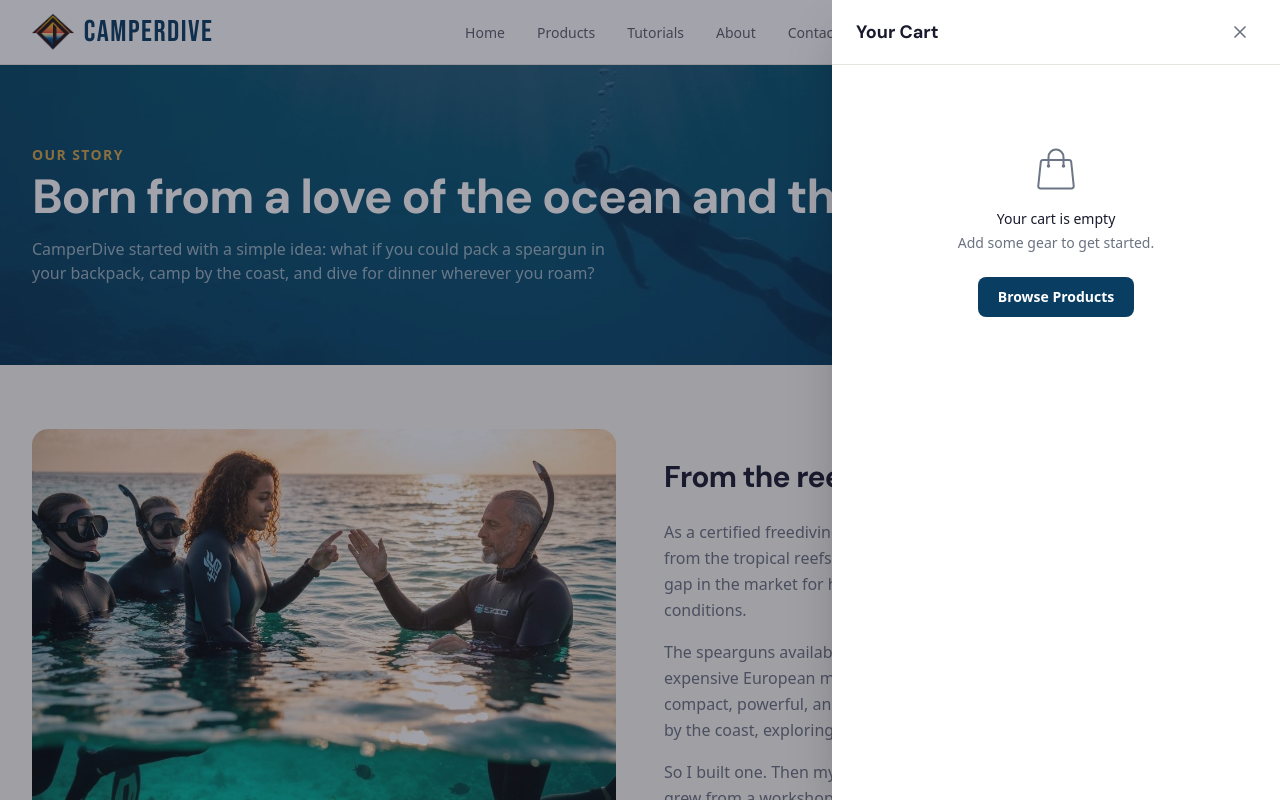
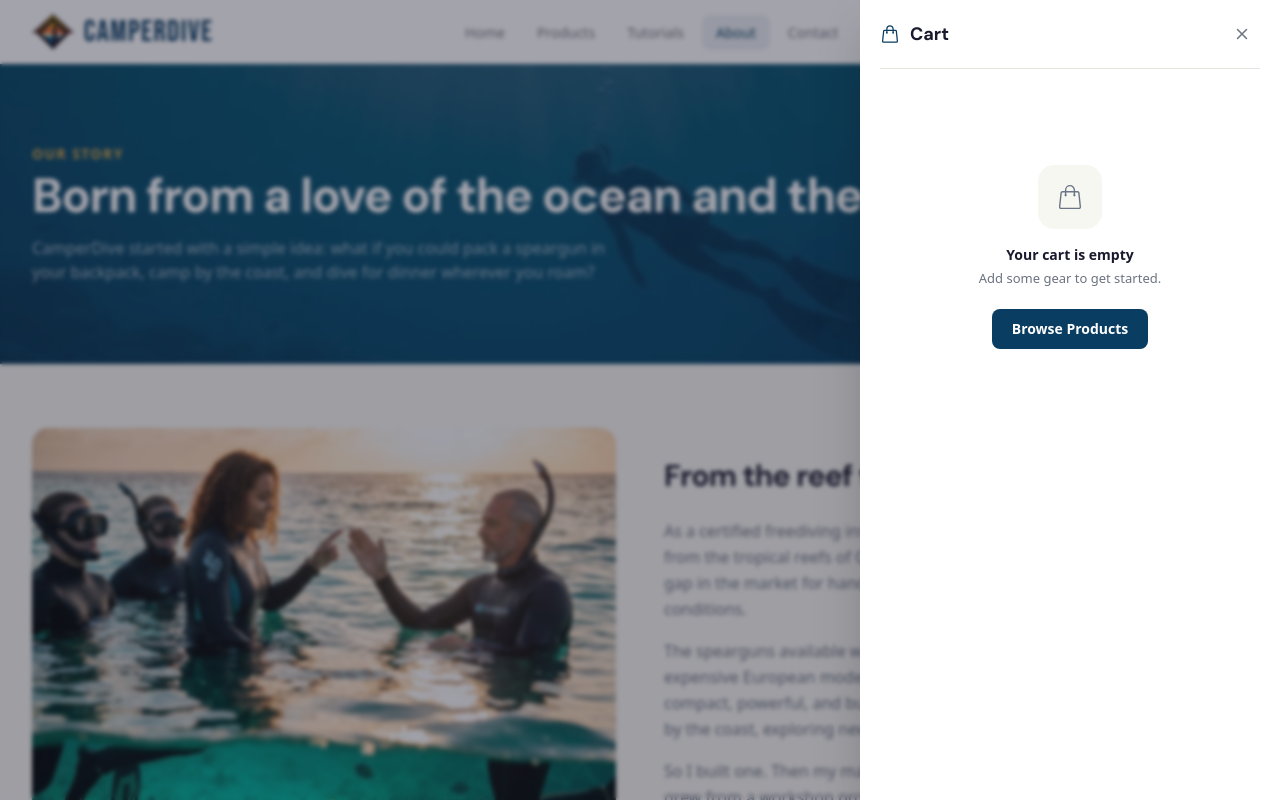
Before and after one commit to dmwcs/camper-dive, a Next.js app: page /about in a window 1280 px wide. Both pictures are taken after a click on the button "Open cart". Shown: the top 800 px of the page. Built offline with nearby package versions, Linux system fonts and the light colour scheme.

Commit message:
redesign cart and navbar

```diff
--- a/components/cart/CartDrawer.tsx
+++ b/components/cart/CartDrawer.tsx
@@ -2,7 +2,7 @@
 
 import Image from "next/image";
 import Link from "next/link";
-import { useEffect, useState } from "react";
+import { useEffect, useState, useRef } from "react";
 import { useCart, type CartItem } from "@/lib/cart-context";
 
 export function CartDrawer() {
@@ -16,7 +16,9 @@ export function CartDrawer() {
     updateQuantity,
   } = useCart();
 
-  // Close on Escape
+  const drawerRef = useRef<HTMLElement>(null);
+
+  // Close on Escape + lock body scroll
   useEffect(() => {
     function onKey(e: KeyboardEvent) {
       if (e.key === "Escape") closeCart();
@@ -24,6 +26,8 @@ export function CartDrawer() {
     if (isCartOpen) {
       document.addEventListener("keydown", onKey);
       document.body.style.overflow = "hidden";
+      // Focus trap — focus the drawer
+      drawerRef.current?.focus();
     }
     return () => {
       document.removeEventListener("keydown", onKey);
@@ -35,36 +39,58 @@ export function CartDrawer() {
     <>
       {/* Overlay */}
       <div
-        className={`fixed inset-0 z-[60] bg-charcoal/40 transition-opacity duration-300 ${
+        className={`fixed inset-0 z-[60] bg-charcoal/40 backdrop-blur-[2px] transition-opacity duration-300 ${
           isCartOpen ? "opacity-100" : "pointer-events-none opacity-0"
         }`}
         onClick={closeCart}
+        aria-hidden="true"
       />
 
       {/* Drawer */}
       <aside
-        className={`fixed right-0 top-0 z-[70] flex h-full w-full max-w-md flex-col bg-surface shadow-2xl transition-transform duration-300 ease-in-out ${
+        ref={drawerRef}
+        tabIndex={-1}
+        role="dialog"
+        aria-label="Shopping cart"
+        className={`fixed right-0 top-0 z-[70] flex h-full w-full max-w-[420px] flex-col bg-surface shadow-2xl outline-none transition-transform duration-300 ease-in-out ${
           isCartOpen ? "translate-x-0" : "translate-x-full"
         }`}
       >
-        {/* Header */}
-        <div className="flex items-center justify-between border-b border-border px-6 py-4">
+        {/* ── Header ── */}
+        <div className="flex items-center justify-between px-5 py-4">
+          <div className="flex items-center gap-2.5">
+            <svg
+              width="20"
+              height="20"
+              fill="none"
+              viewBox="0 0 24 24"
+              stroke="currentColor"
+              strokeWidth={1.5}
+              className="text-ocean"
+            >
+              <path
+                strokeLinecap="round"
+                strokeLinejoin="round"
+                d="M15.75 10.5V6a3.75 3.75 0 1 0-7.5 0v4.5m11.356-1.993 1.263 12c.07.665-.45 1.243-1.119 1.243H4.25a1.125 1.125 0 0 1-1.12-1.243l1.264-12A1.125 1.125 0 0 1 5.513 7.5h12.974c.576 0 1.059.435 1.119 1.007ZM8.625 10.5a.375.375 0 1 1-.75 0 .375.375 0 0 1 .75 0Zm7.5 0a.375.375 0 1 1-.75 0 .375.375 0 0 1 .75 0Z"
+              />
+            </svg>
             <h2 className="font-heading text-lg font-bold text-charcoal">
-            Your Cart
+              Cart
+            </h2>
             {totalItems > 0 && (
-              <span className="ml-2 text-sm font-normal text-slate">
-                ({totalItems} {totalItems === 1 ? "item" : "items"})
+              <span className="flex h-5 min-w-[20px] items-center justify-center rounded-full bg-ocean/10 px-1.5 text-[11px] font-semibold text-ocean">
+                {totalItems}
               </span>
             )}
-          </h2>
+          </div>
           <button
             onClick={closeCart}
-            className="flex h-8 w-8 items-center justify-center rounded-lg text-slate transition-colors hover:bg-background hover:text-charcoal"
+            className="flex h-9 w-9 cursor-pointer items-center justify-center rounded-lg text-slate transition-colors hover:bg-background hover:text-charcoal"
             aria-label="Close cart"
           >
             <svg
-              width="20"
-              height="20"
+              width="18"
+              height="18"
               fill="none"
               viewBox="0 0 24 24"
               stroke="currentColor"
@@ -79,87 +105,87 @@ export function CartDrawer() {
           </button>
         </div>
 
-        {/* Items */}
-        <div className="flex-1 overflow-y-auto px-6 py-4">
+        {/* Divider */}
+        <div className="mx-5 border-t border-border" />
+
+        {/* ── Items ── */}
+        <div className="flex-1 overflow-y-auto px-5 py-4">
           {items.length === 0 ? (
-            <div className="flex flex-col items-center justify-center py-16 text-center">
+            /* ── Empty State ── */
+            <div className="flex flex-col items-center justify-center py-20 text-center">
+              <div className="flex h-16 w-16 items-center justify-center rounded-2xl bg-background">
                 <svg
-                width="48"
-                height="48"
+                  width="28"
+                  height="28"
                   fill="none"
                   viewBox="0 0 24 24"
                   stroke="currentColor"
-                strokeWidth={1}
+                  strokeWidth={1.2}
                   className="text-slate-light"
                 >
                   <path
                     strokeLinecap="round"
                     strokeLinejoin="round"
-                  d="M15.75 10.5V6a3.75 3.75 0 10-7.5 0v4.5m11.356-1.993l1.263 12c.07.665-.45 1.243-1.119 1.243H4.25a1.125 1.125 0 01-1.12-1.243l1.264-12A1.125 1.125 0 015.513 7.5h12.974c.576 0 1.059.435 1.119 1.007zM8.625 10.5a.375.375 0 11-.75 0 .375.375 0 01.75 0zm7.5 0a.375.375 0 11-.75 0 .375.375 0 01.75 0z"
+                    d="M15.75 10.5V6a3.75 3.75 0 1 0-7.5 0v4.5m11.356-1.993 1.263 12c.07.665-.45 1.243-1.119 1.243H4.25a1.125 1.125 0 0 1-1.12-1.243l1.264-12A1.125 1.125 0 0 1 5.513 7.5h12.974c.576 0 1.059.435 1.119 1.007ZM8.625 10.5a.375.375 0 1 1-.75 0 .375.375 0 0 1 .75 0Zm7.5 0a.375.375 0 1 1-.75 0 .375.375 0 0 1 .75 0Z"
                   />
                 </svg>
-              <p className="mt-4 text-sm font-medium text-charcoal">
+              </div>
+              <p className="mt-4 text-sm font-semibold text-charcoal">
                 Your cart is empty
               </p>
-              <p className="mt-1 text-sm text-slate">
+              <p className="mt-1 text-[13px] text-slate">
                 Add some gear to get started.
               </p>
               <Link
                 href="/products"
                 onClick={closeCart}
-                className="mt-6 rounded-lg bg-ocean px-5 py-2.5 text-sm font-semibold text-white transition-colors hover:bg-ocean-light"
+                className="mt-5 rounded-lg bg-ocean px-5 py-2.5 text-sm font-semibold text-white transition-colors hover:bg-ocean-light"
               >
                 Browse Products
               </Link>
             </div>
           ) : (
-            <ul className="space-y-4">
+            /* ── Item List ── */
+            <ul className="space-y-3">
               {items.map((item) => {
                 const optionsKey = Object.keys(item.selectedOptions)
                   .sort()
                   .map((k) => `${k}:${item.selectedOptions[k]}`)
                   .join("|");
+                const hasOptions = Object.keys(item.selectedOptions).length > 0;
                 return (
                   <li
                     key={`${item.slug}::${optionsKey}`}
-                    className="flex gap-4 rounded-xl border border-border bg-background p-3"
+                    className="flex gap-3.5 rounded-xl border border-border p-3 transition-colors hover:border-border/80"
                   >
                     {/* Thumbnail */}
-                    <div className="relative h-16 w-16 shrink-0 overflow-hidden rounded-lg bg-surface">
+                    <div className="relative h-20 w-20 shrink-0 overflow-hidden rounded-lg bg-background">
                       <Image
                         src={item.image}
                         alt={item.name}
                         fill
-                        sizes="64px"
+                        sizes="80px"
                         className="object-cover"
                       />
                     </div>
 
                     {/* Info */}
-                    <div className="flex flex-1 flex-col">
+                    <div className="flex flex-1 flex-col justify-between py-0.5">
+                      <div>
                         <div className="flex items-start justify-between gap-2">
-                        <div>
-                          <p className="text-sm font-semibold leading-tight text-charcoal">
+                          <p className="text-[13px] font-semibold leading-snug text-charcoal">
                             {item.name}
                           </p>
-                          {Object.keys(item.selectedOptions).length > 0 && (
-                            <p className="mt-0.5 text-[11px] text-slate">
-                              {Object.entries(item.selectedOptions)
-                                .map(([k, v]) => `${k}: ${v}`)
-                                .join(" · ")}
-                            </p>
-                          )}
-                        </div>
                           <button
                             onClick={() =>
                               removeItem(item.slug, item.selectedOptions)
                             }
-                          className="shrink-0 text-slate-light transition-colors hover:text-coral"
+                            className="flex h-6 w-6 shrink-0 cursor-pointer items-center justify-center rounded text-slate-light transition-colors hover:bg-coral/10 hover:text-coral"
                             aria-label={`Remove ${item.name}`}
                           >
                             <svg
-                            width="16"
-                            height="16"
+                              width="14"
+                              height="14"
                               fill="none"
                               viewBox="0 0 24 24"
                               stroke="currentColor"
@@ -168,10 +194,18 @@ export function CartDrawer() {
                               <path
                                 strokeLinecap="round"
                                 strokeLinejoin="round"
-                              d="M14.74 9l-.346 9m-4.788 0L9.26 9m9.968-3.21c.342.052.682.107 1.022.166m-1.022-.165L18.16 19.673a2.25 2.25 0 01-2.244 2.077H8.084a2.25 2.25 0 01-2.244-2.077L4.772 5.79m14.456 0a48.108 48.108 0 00-3.478-.397m-12 .562c.34-.059.68-.114 1.022-.165m0 0a48.11 48.11 0 013.478-.397m7.5 0v-.916c0-1.18-.91-2.164-2.09-2.201a51.964 51.964 0 00-3.32 0c-1.18.037-2.09 1.022-2.09 2.201v.916m7.5 0a48.667 48.667 0 00-7.5 0"
+                                d="M6 18L18 6M6 6l12 12"
                               />
                             </svg>
                           </button>
+                        </div>
+                        {hasOptions && (
+                          <p className="mt-0.5 text-[11px] text-slate">
+                            {Object.entries(item.selectedOptions)
+                              .map(([, v]) => v)
+                              .join(" / ")}
+                          </p>
+                        )}
                       </div>
 
                       {/* Quantity + Price */}
@@ -186,11 +220,11 @@ export function CartDrawer() {
                               )
                             }
                             disabled={item.quantity <= 1}
-                            className="flex h-7 w-7 items-center justify-center text-sm text-slate transition-colors hover:text-charcoal disabled:opacity-30"
+                            className="flex h-7 w-7 cursor-pointer items-center justify-center text-sm text-slate transition-colors hover:text-charcoal disabled:cursor-not-allowed disabled:opacity-30"
                           >
                             -
                           </button>
-                          <span className="w-7 text-center text-xs font-semibold text-charcoal">
+                          <span className="w-6 text-center text-[12px] font-semibold text-charcoal">
                             {item.quantity}
                           </span>
                           <button
@@ -202,7 +236,7 @@ export function CartDrawer() {
                               )
                             }
                             disabled={item.quantity >= 10}
-                            className="flex h-7 w-7 items-center justify-center text-sm text-slate transition-colors hover:text-charcoal disabled:opacity-30"
+                            className="flex h-7 w-7 cursor-pointer items-center justify-center text-sm text-slate transition-colors hover:text-charcoal disabled:cursor-not-allowed disabled:opacity-30"
                           >
                             +
                           </button>
@@ -219,19 +253,31 @@ export function CartDrawer() {
           )}
         </div>
 
-        {/* Footer */}
+        {/* ── Footer ── */}
         {items.length > 0 && (
-          <div className="border-t border-border px-6 py-4">
+          <div className="border-t border-border px-5 py-4">
+            {/* Subtotal */}
             <div className="flex items-center justify-between">
               <span className="text-sm text-slate">Subtotal</span>
               <span className="text-lg font-bold text-charcoal">
                 ${totalPrice.toFixed(0)}
               </span>
             </div>
-            <p className="mt-1 text-xs text-slate-light">
-              Shipping calculated at checkout
+            <p className="mt-1 text-[11px] text-slate-light">
+              Shipping & taxes calculated at checkout
             </p>
+
+            {/* Checkout */}
             <CheckoutButton items={items} />
+
+            {/* Continue shopping */}
+            <Link
+              href="/products"
+              onClick={closeCart}
+              className="mt-2 block text-center text-[13px] font-medium text-ocean transition-colors hover:text-ocean-light"
+            >
+              Continue Shopping
+            </Link>
           </div>
         )}
       </aside>
@@ -269,9 +315,35 @@ function CheckoutButton({ items }: { items: CartItem[] }) {
     <button
       onClick={handleCheckout}
       disabled={loading}
-      className="mt-4 w-full rounded-lg bg-ocean py-3 text-sm font-semibold text-white transition-colors hover:bg-ocean-light disabled:opacity-50"
+      className="mt-4 flex w-full cursor-pointer items-center justify-center gap-2 rounded-lg bg-ocean py-3 text-sm font-semibold text-white transition-all hover:bg-ocean-light active:scale-[0.98] disabled:cursor-not-allowed disabled:opacity-50"
     >
-      {loading ? "Redirecting..." : "Checkout"}
+      {loading ? (
+        <>
+          <svg className="h-4 w-4 animate-spin" viewBox="0 0 24 24" fill="none">
+            <circle className="opacity-25" cx="12" cy="12" r="10" stroke="currentColor" strokeWidth="4" />
+            <path className="opacity-75" fill="currentColor" d="M4 12a8 8 0 018-8V0C5.373 0 0 5.373 0 12h4z" />
+          </svg>
+          Redirecting...
+        </>
+      ) : (
+        <>
+          <svg
+            width="16"
+            height="16"
+            fill="none"
+            viewBox="0 0 24 24"
+            stroke="currentColor"
+            strokeWidth={2}
+          >
+            <path
+              strokeLinecap="round"
+              strokeLinejoin="round"
+              d="M16.5 10.5V6.75a4.5 4.5 0 1 0-9 0v3.75m-.75 11.25h10.5a2.25 2.25 0 0 0 2.25-2.25v-6.75a2.25 2.25 0 0 0-2.25-2.25H6.75a2.25 2.25 0 0 0-2.25 2.25v6.75a2.25 2.25 0 0 0 2.25 2.25Z"
+            />
+          </svg>
+          Checkout
+        </>
+      )}
     </button>
   );
 }
--- a/components/layout/Navbar.tsx
+++ b/components/layout/Navbar.tsx
@@ -2,7 +2,8 @@
 
 import Image from "next/image";
 import Link from "next/link";
-import { useState } from "react";
+import { usePathname } from "next/navigation";
+import { useState, useEffect } from "react";
 import { useCart } from "@/lib/cart-context";
 
 const navLinks = [
@@ -19,7 +20,7 @@ function CartButton() {
   return (
     <button
       onClick={openCart}
-      className="relative flex h-10 w-10 items-center justify-center rounded-lg text-charcoal/70 transition-colors hover:text-ocean"
+      className="relative flex h-10 w-10 cursor-pointer items-center justify-center rounded-lg text-charcoal/70 transition-colors hover:bg-background hover:text-ocean"
       aria-label="Open cart"
     >
       <svg
@@ -33,7 +34,7 @@ function CartButton() {
         <path
           strokeLinecap="round"
           strokeLinejoin="round"
-          d="M15.75 10.5V6a3.75 3.75 0 10-7.5 0v4.5m11.356-1.993l1.263 12c.07.665-.45 1.243-1.119 1.243H4.25a1.125 1.125 0 01-1.12-1.243l1.264-12A1.125 1.125 0 015.513 7.5h12.974c.576 0 1.059.435 1.119 1.007zM8.625 10.5a.375.375 0 11-.75 0 .375.375 0 01.75 0zm7.5 0a.375.375 0 11-.75 0 .375.375 0 01.75 0z"
+          d="M15.75 10.5V6a3.75 3.75 0 1 0-7.5 0v4.5m11.356-1.993 1.263 12c.07.665-.45 1.243-1.119 1.243H4.25a1.125 1.125 0 0 1-1.12-1.243l1.264-12A1.125 1.125 0 0 1 5.513 7.5h12.974c.576 0 1.059.435 1.119 1.007ZM8.625 10.5a.375.375 0 1 1-.75 0 .375.375 0 0 1 .75 0Zm7.5 0a.375.375 0 1 1-.75 0 .375.375 0 0 1 .75 0Z"
         />
       </svg>
       {totalItems > 0 && (
@@ -47,9 +48,34 @@ function CartButton() {
 
 export function Navbar() {
   const [mobileOpen, setMobileOpen] = useState(false);
+  const [scrolled, setScrolled] = useState(false);
+  const pathname = usePathname();
+
+  // Track scroll for shadow effect
+  useEffect(() => {
+    function onScroll() {
+      setScrolled(window.scrollY > 8);
+    }
+    window.addEventListener("scroll", onScroll, { passive: true });
+    return () => window.removeEventListener("scroll", onScroll);
+  }, []);
+
+  // Close mobile menu on route change
+  useEffect(() => {
+    setMobileOpen(false);
+  }, [pathname]);
+
+  function isActive(href: string) {
+    if (href === "/") return pathname === "/";
+    return pathname.startsWith(href);
+  }
 
   return (
-    <header className="sticky top-0 z-50 border-b border-border bg-surface/95 backdrop-blur-sm">
+    <header
+      className={`sticky top-0 z-50 bg-surface/95 backdrop-blur-sm transition-shadow duration-200 ${
+        scrolled ? "shadow-sm" : ""
+      }`}
+    >
       <nav className="mx-auto flex h-16 max-w-7xl items-center justify-between px-6 lg:px-8">
         {/* Logo */}
         <Link href="/" className="flex items-center gap-2.5">
@@ -67,12 +93,16 @@ export function Navbar() {
         </Link>
 
         {/* Desktop Nav */}
-        <ul className="hidden items-center gap-8 lg:flex">
+        <ul className="hidden items-center gap-1 lg:flex">
           {navLinks.map((link) => (
             <li key={link.href}>
               <Link
                 href={link.href}
-                className="text-sm font-medium text-charcoal/70 transition-colors hover:text-ocean"
+                className={`rounded-lg px-3.5 py-2 text-sm font-medium transition-colors ${
+                  isActive(link.href)
+                    ? "bg-ocean/8 text-ocean"
+                    : "text-charcoal/60 hover:bg-background hover:text-charcoal"
+                }`}
               >
                 {link.label}
               </Link>
@@ -96,16 +126,16 @@ export function Navbar() {
           <CartButton />
           <button
             onClick={() => setMobileOpen(!mobileOpen)}
-            className="flex h-10 w-10 items-center justify-center rounded-lg text-charcoal"
+            className="flex h-10 w-10 cursor-pointer items-center justify-center rounded-lg text-charcoal transition-colors hover:bg-background"
             aria-label="Toggle menu"
           >
             {mobileOpen ? (
-              <svg width="24" height="24" fill="none" viewBox="0 0 24 24" stroke="currentColor" strokeWidth={2}>
+              <svg width="22" height="22" fill="none" viewBox="0 0 24 24" stroke="currentColor" strokeWidth={2}>
                 <path strokeLinecap="round" strokeLinejoin="round" d="M6 18L18 6M6 6l12 12" />
               </svg>
             ) : (
-              <svg width="24" height="24" fill="none" viewBox="0 0 24 24" stroke="currentColor" strokeWidth={2}>
-                <path strokeLinecap="round" strokeLinejoin="round" d="M4 6h16M4 12h16M4 18h16" />
+              <svg width="22" height="22" fill="none" viewBox="0 0 24 24" stroke="currentColor" strokeWidth={2}>
+                <path strokeLinecap="round" strokeLinejoin="round" d="M3.75 6.75h16.5M3.75 12h16.5M3.75 17.25h16.5" />
               </svg>
             )}
           </button>
@@ -113,32 +143,38 @@ export function Navbar() {
       </nav>
 
       {/* Mobile Menu */}
-      {mobileOpen && (
-        <div className="border-t border-border bg-surface px-6 py-4 lg:hidden">
-          <ul className="flex flex-col gap-3">
+      <div
+        className={`overflow-hidden border-t border-border bg-surface transition-all duration-200 ease-in-out lg:hidden ${
+          mobileOpen ? "max-h-96 opacity-100" : "max-h-0 border-t-0 opacity-0"
+        }`}
+      >
+        <ul className="flex flex-col gap-1 px-6 py-4">
           {navLinks.map((link) => (
             <li key={link.href}>
               <Link
                 href={link.href}
                 onClick={() => setMobileOpen(false)}
-                  className="block py-2 text-base font-medium text-charcoal/70 transition-colors hover:text-ocean"
+                className={`block rounded-lg px-3 py-2.5 text-[15px] font-medium transition-colors ${
+                  isActive(link.href)
+                    ? "bg-ocean/8 text-ocean"
+                    : "text-charcoal/70 hover:bg-background hover:text-charcoal"
+                }`}
               >
                 {link.label}
               </Link>
             </li>
           ))}
-            <li className="pt-2">
+          <li className="mt-2">
             <Link
               href="/products"
               onClick={() => setMobileOpen(false)}
-                className="block rounded-lg bg-ocean px-5 py-3 text-center text-sm font-semibold text-white"
+              className="block rounded-lg bg-ocean px-5 py-3 text-center text-sm font-semibold text-white transition-colors hover:bg-ocean-light"
             >
               Shop Now
             </Link>
           </li>
         </ul>
       </div>
-      )}
     </header>
   );
 }
```
Lines whose indentation alone changed are shown as unchanged.
